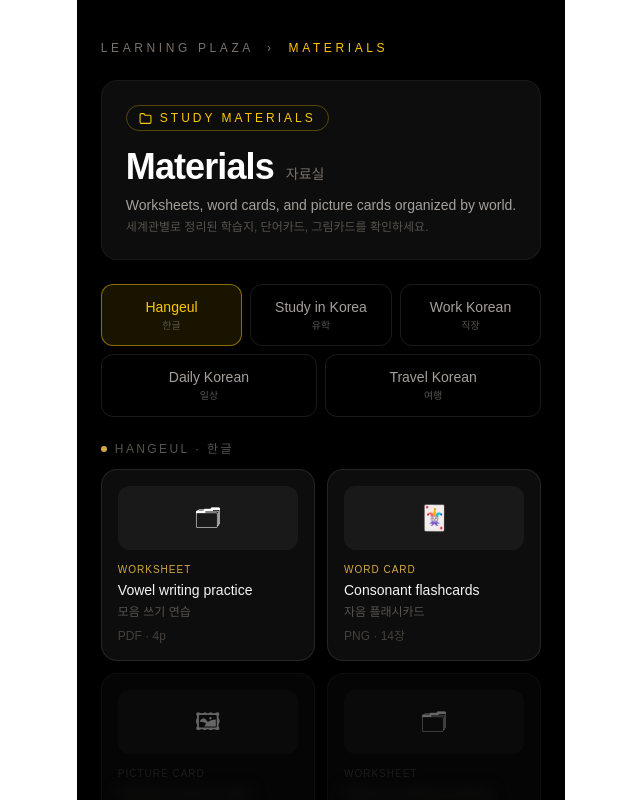
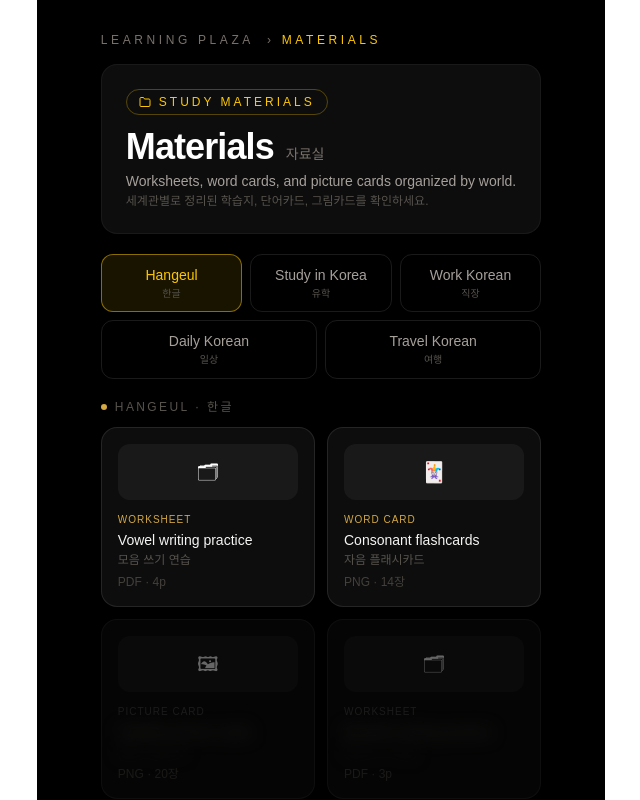
Before and after one commit to mtvs283/gwanggaeto-home, a Next.js app: page /materials in a window 1280 px wide. Shown: the top 800 px of the page, without its empty margins (319-959 px from the left). Built offline with nearby package versions, Linux system fonts and the light colour scheme.

Commit message:
Update page.tsx

```diff
--- a/app/materials/page.tsx
+++ b/app/materials/page.tsx
@@ -1,12 +1,9 @@
 "use client"
-import { useState } from "react"
+import { useState, useEffect, useRef } from "react"
 
 const worlds = [
   {
-    id: "hangeul",
-    label: "Hangeul",
-    ko: "한글",
-    color: "#d4a843",
+    id: "hangeul", label: "Hangeul", ko: "한글", color: "#d4a843",
     materials: [
       { type: "Worksheet", title: "Vowel writing practice", titleKo: "모음 쓰기 연습", meta: "PDF · 4p", locked: false },
       { type: "Word Card", title: "Consonant flashcards", titleKo: "자음 플래시카드", meta: "PNG · 14장", locked: false },
@@ -15,10 +12,7 @@ const worlds = [
     ],
   },
   {
-    id: "study",
-    label: "Study in Korea",
-    ko: "유학",
-    color: "#378ADD",
+    id: "study", label: "Study in Korea", ko: "유학", color: "#378ADD",
     materials: [
       { type: "Worksheet", title: "Campus life expressions", titleKo: "캠퍼스 생활 표현", meta: "PDF · 3p", locked: false },
       { type: "Word Card", title: "University vocabulary cards", titleKo: "대학 생활 단어카드", meta: "PNG · 18장", locked: true },
@@ -27,10 +21,7 @@ const worlds = [
     ],
   },
   {
-    id: "work",
-    label: "Work Korean",
-    ko: "직장",
-    color: "#E24B4A",
+    id: "work", label: "Work Korean", ko: "직장", color: "#E24B4A",
     materials: [
       { type: "Worksheet", title: "Factory safety Korean", titleKo: "공장 안전 한국어", meta: "PDF · 5p", locked: false },
       { type: "Word Card", title: "Workplace expressions", titleKo: "직장 표현 카드", meta: "PNG · 16장", locked: true },
@@ -39,10 +30,7 @@ const worlds = [
     ],
   },
   {
-    id: "daily",
-    label: "Daily Korean",
-    ko: "일상",
-    color: "#888780",
+    id: "daily", label: "Daily Korean", ko: "일상", color: "#888780",
     materials: [
       { type: "Worksheet", title: "Shopping expressions", titleKo: "쇼핑 표현", meta: "PDF · 3p", locked: false },
       { type: "Word Card", title: "Hospital & pharmacy Korean", titleKo: "병원·약국 한국어", meta: "PNG · 12장", locked: true },
@@ -51,10 +39,7 @@ const worlds = [
     ],
   },
   {
-    id: "travel",
-    label: "Travel Korean",
-    ko: "여행",
-    color: "#1D9E75",
+    id: "travel", label: "Travel Korean", ko: "여행", color: "#1D9E75",
     materials: [
       { type: "Worksheet", title: "Taxi & transport phrases", titleKo: "택시·교통 표현", meta: "PDF · 2p", locked: false },
       { type: "Word Card", title: "Restaurant ordering cards", titleKo: "식당 주문 카드", meta: "PNG · 10장", locked: true },
@@ -65,9 +50,60 @@ const worlds = [
 ]
 
 const typeIcon: Record<string, string> = {
-  "Worksheet": "🗂",
-  "Word Card": "🃏",
-  "Picture Card": "🖼",
+  "Worksheet": "🗂", "Word Card": "🃏", "Picture Card": "🖼",
+}
+
+function LightningCanvas() {
+  const canvasRef = useRef<HTMLCanvasElement>(null)
+  useEffect(() => {
+    const canvas = canvasRef.current
+    if (!canvas) return
+    const ctx = canvas.getContext("2d")!
+    let animId: number
+    let flashTimer = 0
+    let flashing = false
+    let flashAlpha = 0
+
+    function resize() {
+      canvas.width = canvas.offsetWidth
+      canvas.height = canvas.offsetHeight
+    }
+    resize()
+    window.addEventListener("resize", resize)
+
+    function randBetween(a: number, b: number) { return a + Math.random() * (b - a) }
+
+    function drawBolt(x1: number, y1: number, x2: number, y2: number, depth: number, color: string) {
+      if (depth <= 0) {
+        ctx.beginPath(); ctx.moveTo(x1, y1); ctx.lineTo(x2, y2)
+        ctx.strokeStyle = color; ctx.lineWidth = 0.8; ctx.stroke(); return
+      }
+      const mx = (x1 + x2) / 2 + (Math.random() - 0.5) * canvas.height * 0.15
+      const my = (y1 + y2) / 2 + (Math.random() - 0.5) * canvas.height * 0.08
+      drawBolt(x1, y1, mx, my, depth - 1, color)
+      drawBolt(mx, my, x2, y2, depth - 1, color)
+      if (Math.random() < 0.4) drawBolt(mx, my, mx + (Math.random() - 0.5) * 80, my + Math.random() * 50, depth - 2, color)
+    }
+
+    function animate() {
+      animId = requestAnimationFrame(animate)
+      ctx.clearRect(0, 0, canvas.width, canvas.height)
+      flashTimer++
+      if (flashTimer > randBetween(40, 90)) { flashTimer = 0; flashing = true; flashAlpha = 1 }
+      if (flashing) {
+        ctx.fillStyle = `rgba(212,168,67,${flashAlpha * 0.06})`
+        ctx.fillRect(0, 0, canvas.width, canvas.height)
+        const sx = randBetween(canvas.width * 0.2, canvas.width * 0.8)
+        drawBolt(sx, 0, sx + randBetween(-60, 60), canvas.height, 3, `rgba(212,168,67,${flashAlpha * 0.9})`)
+        if (Math.random() < 0.5) drawBolt(randBetween(canvas.width * 0.1, canvas.width * 0.9), 0, randBetween(canvas.width * 0.1, canvas.width * 0.9), canvas.height, 2, `rgba(255,255,255,${flashAlpha * 0.5})`)
+        flashAlpha -= 0.12
+        if (flashAlpha <= 0) { flashing = false; flashAlpha = 0 }
+      }
+    }
+    animate()
+    return () => { cancelAnimationFrame(animId); window.removeEventListener("resize", resize) }
+  }, [])
+  return <canvas ref={canvasRef} className="absolute inset-0 w-full h-full" />
 }
 
 export default function MaterialsPage() {
@@ -75,60 +111,44 @@ export default function MaterialsPage() {
   const current = worlds.find((w) => w.id === active)!
 
   return (
-    <div className="min-h-screen bg-black text-white px-6 py-10 max-w-4xl mx-auto">
+    <div className="min-h-screen bg-black text-white px-8 md:px-16 py-8 max-w-7xl mx-auto">
 
       {/* Breadcrumb */}
-      <p className="text-xs tracking-[0.3em] uppercase text-stone-500 mb-6">
-        Learning Plaza &nbsp;›&nbsp;{" "}
-        <span className="text-yellow-400">Materials</span>
+      <p className="text-xs tracking-[0.3em] uppercase text-stone-500 mb-4">
+        Learning Plaza &nbsp;›&nbsp;<span className="text-yellow-400">Materials</span>
       </p>
 
-      {/* Hero */}
-      <div className="relative mb-6 rounded-2xl bg-[#0d0d0d] p-6 overflow-hidden border border-white/5">
+      {/* Hero with lightning */}
+      <div className="relative rounded-2xl bg-[#0d0d0d] border border-white/5 p-6 mb-5 overflow-hidden">
+        <LightningCanvas />
         <div className="relative z-10">
-          <div className="inline-flex items-center gap-2 text-xs tracking-[0.25em] uppercase text-yellow-400 border border-yellow-400/30 rounded-full px-3 py-1 mb-4">
-            <svg xmlns="http://www.w3.org/2000/svg" width="13" height="13" viewBox="0 0 24 24" fill="none" stroke="currentColor" strokeWidth="2" strokeLinecap="round" strokeLinejoin="round" aria-hidden="true"><path d="M22 19a2 2 0 0 1-2 2H4a2 2 0 0 1-2-2V5a2 2 0 0 1 2-2h5l2 3h9a2 2 0 0 1 2 2z"/></svg>
+          <div className="inline-flex items-center gap-2 text-xs tracking-[0.25em] uppercase text-yellow-400 border border-yellow-400/30 rounded-full px-3 py-1 mb-3">
+            <svg xmlns="http://www.w3.org/2000/svg" width="12" height="12" viewBox="0 0 24 24" fill="none" stroke="currentColor" strokeWidth="2" strokeLinecap="round" strokeLinejoin="round" aria-hidden="true"><path d="M22 19a2 2 0 0 1-2 2H4a2 2 0 0 1-2-2V5a2 2 0 0 1 2-2h5l2 3h9a2 2 0 0 1 2 2z"/></svg>
             Study Materials
           </div>
-          <div>
+          <div className="flex items-baseline gap-3">
             <span className="text-4xl font-black tracking-tight">Materials</span>
-            <span className="text-sm text-stone-500 ml-3">자료실</span>
+            <span className="text-sm text-stone-500">자료실</span>
           </div>
-          <p className="text-sm text-stone-400 mt-2">Worksheets, word cards, and picture cards organized by world.</p>
-          <p className="text-xs text-stone-600 mt-1">세계관별로 정리된 학습지, 단어카드, 그림카드를 확인하세요.</p>
+          <p className="text-sm text-stone-400 mt-1">Worksheets, word cards, and picture cards organized by world.</p>
+          <p className="text-xs text-stone-600 mt-0.5">세계관별로 정리된 학습지, 단어카드, 그림카드를 확인하세요.</p>
         </div>
       </div>
 
-      {/* World selector - 3 top + 2 bottom */}
+      {/* World selector 3+2 */}
       <div className="grid grid-cols-3 gap-2 mb-2">
         {worlds.slice(0, 3).map((w) => (
-          <button
-            key={w.id}
-            onClick={() => setActive(w.id)}
-            className={`py-3 rounded-xl border text-sm font-medium transition ${
-              active === w.id
-                ? "border-yellow-400/50 text-yellow-400 bg-yellow-400/10"
-                : "border-white/10 text-stone-400 hover:border-white/20"
-            }`}
-          >
-            {w.label}
-            <span className="block text-[10px] text-stone-600 mt-0.5">{w.ko}</span>
+          <button key={w.id} onClick={() => setActive(w.id)}
+            className={`py-2.5 rounded-xl border text-sm font-medium transition ${active === w.id ? "border-yellow-400/50 text-yellow-400 bg-yellow-400/10" : "border-white/10 text-stone-400 hover:border-white/20"}`}>
+            {w.label}<span className="block text-[10px] text-stone-600 mt-0.5">{w.ko}</span>
           </button>
         ))}
       </div>
-      <div className="grid grid-cols-2 gap-2 mb-6">
+      <div className="grid grid-cols-2 gap-2 mb-5">
         {worlds.slice(3).map((w) => (
-          <button
-            key={w.id}
-            onClick={() => setActive(w.id)}
-            className={`py-3 rounded-xl border text-sm font-medium transition ${
-              active === w.id
-                ? "border-yellow-400/50 text-yellow-400 bg-yellow-400/10"
-                : "border-white/10 text-stone-400 hover:border-white/20"
-            }`}
-          >
-            {w.label}
-            <span className="block text-[10px] text-stone-600 mt-0.5">{w.ko}</span>
+          <button key={w.id} onClick={() => setActive(w.id)}
+            className={`py-2.5 rounded-xl border text-sm font-medium transition ${active === w.id ? "border-yellow-400/50 text-yellow-400 bg-yellow-400/10" : "border-white/10 text-stone-400 hover:border-white/20"}`}>
+            {w.label}<span className="block text-[10px] text-stone-600 mt-0.5">{w.ko}</span>
           </button>
         ))}
       </div>
@@ -139,32 +159,23 @@ export default function MaterialsPage() {
         {current.label} · {current.ko}
       </p>
 
-      {/* Materials grid - 2x2 */}
+      {/* 2x2 grid */}
       <div className="grid grid-cols-2 gap-3">
         {current.materials.map((m, i) => (
-          <div
-            key={i}
-            className={`bg-white/5 border border-white/10 rounded-2xl p-4 cursor-pointer hover:border-yellow-400/30 transition ${m.locked ? "opacity-40" : ""}`}
-          >
-            <div className="h-16 bg-white/5 rounded-xl mb-3 flex items-center justify-center text-2xl">
+          <div key={i} className={`bg-white/5 border border-white/10 rounded-2xl p-4 cursor-pointer hover:border-yellow-400/30 transition ${m.locked ? "opacity-40" : ""}`}>
+            <div className="h-14 bg-white/5 rounded-xl mb-3 flex items-center justify-center text-xl">
               {typeIcon[m.type]}
             </div>
-            <p className="text-[10px] tracking-widest uppercase mb-1" style={{ color: m.locked ? "#444" : current.color }}>
-              {m.type}
-            </p>
-            <p className={`text-sm font-medium leading-snug ${m.locked ? "blur-sm select-none text-stone-600" : "text-stone-100"}`}>
-              {m.title}
-            </p>
-            <p className={`text-xs mt-1 ${m.locked ? "blur-sm select-none text-stone-800" : "text-stone-600"}`}>
-              {m.titleKo}
-            </p>
-            <p className="text-xs text-stone-700 mt-2">{m.meta}</p>
+            <p className="text-[10px] tracking-widest uppercase mb-1" style={{ color: m.locked ? "#444" : current.color }}>{m.type}</p>
+            <p className={`text-sm font-medium leading-snug ${m.locked ? "blur-sm select-none text-stone-600" : "text-stone-100"}`}>{m.title}</p>
+            <p className={`text-xs mt-0.5 ${m.locked ? "blur-sm select-none text-stone-800" : "text-stone-600"}`}>{m.titleKo}</p>
+            <p className="text-xs text-stone-700 mt-1.5">{m.meta}</p>
           </div>
         ))}
       </div>
 
       {/* Login banner */}
-      <div className="mt-6 flex items-center justify-between bg-white/5 border border-yellow-400/20 rounded-2xl px-5 py-4 gap-4">
+      <div className="mt-5 flex items-center justify-between bg-white/5 border border-yellow-400/20 rounded-2xl px-5 py-3 gap-4">
         <div>
           <p className="text-sm text-stone-400">
             <svg xmlns="http://www.w3.org/2000/svg" width="13" height="13" viewBox="0 0 24 24" fill="none" stroke="currentColor" strokeWidth="2" strokeLinecap="round" strokeLinejoin="round" className="inline mr-1.5 -mt-0.5" aria-hidden="true"><rect width="18" height="11" x="3" y="11" rx="2" ry="2"/><path d="M7 11V7a5 5 0 0 1 10 0v4"/></svg>
```
